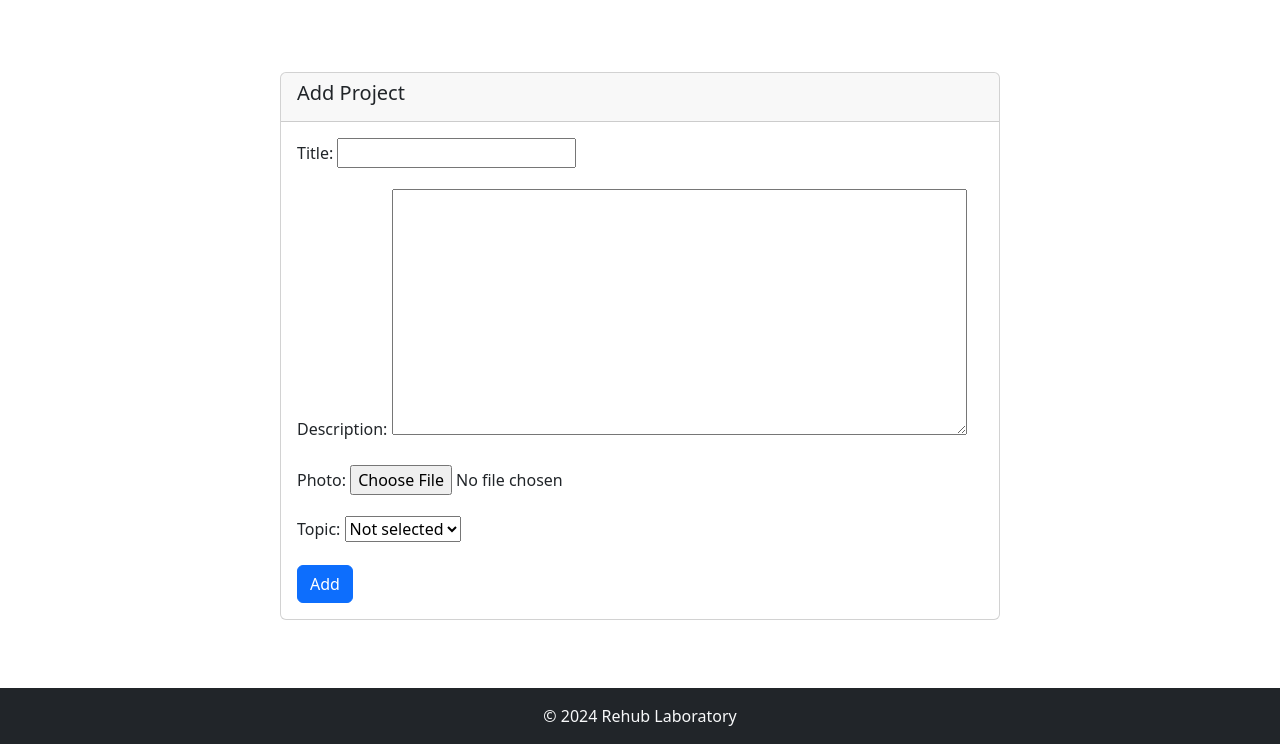
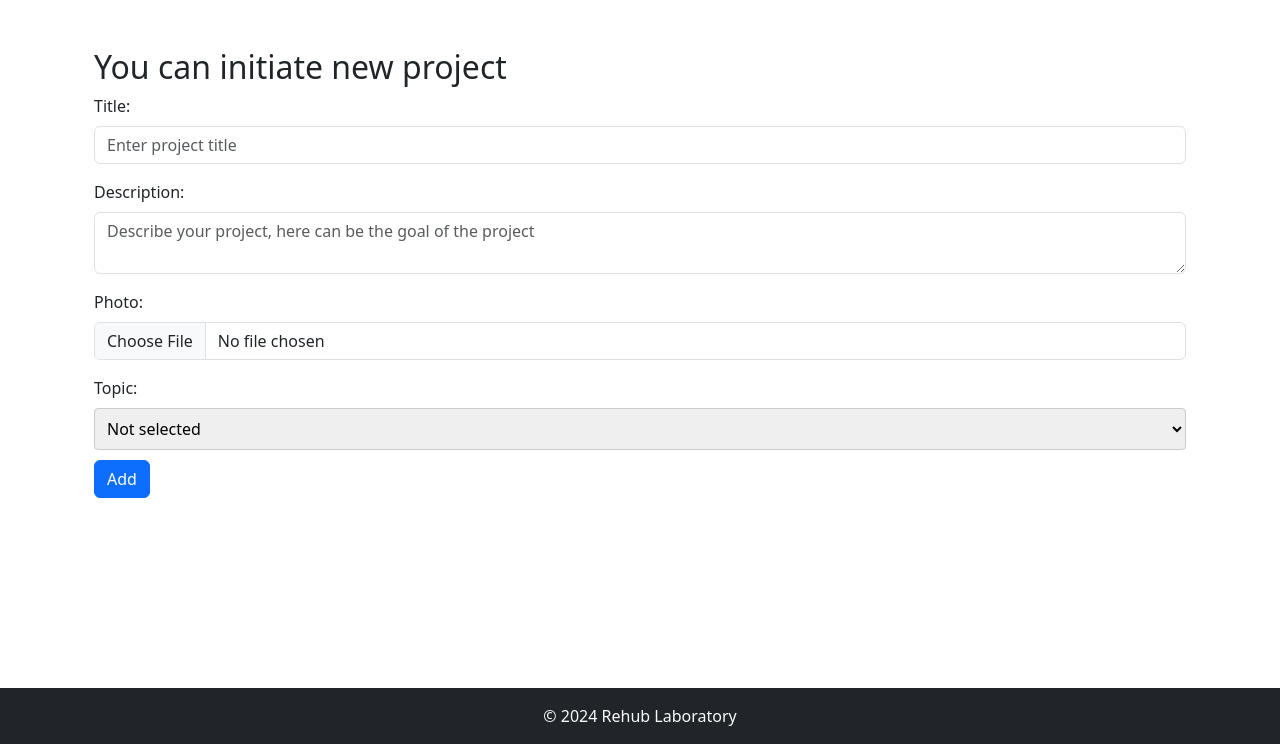
Before and after one commit to igoryashkka/rehub, a Django app: page /addproject/ in a window 1280 px wide. Shown: the part 56-800 px from the top of the page. Run offline with Django 5.2, Linux system fonts and the light colour scheme; data comes from the database, SQL or seed files in the repository; both versions use the stored data as it was after the commit; some libraries are stand-ins or nearby versions.

Commit message:
edit adding project form

```diff
--- a/forum/static/forum/css/style.css
+++ b/forum/static/forum/css/style.css
@@ -99,3 +99,13 @@
 /* .card-body {
     flex: 1;
 } */
+
+/* move to addproject.css */
+select {
+    width: 100%;
+    padding: 8px;
+    margin-bottom: 10px;
+    border: 1px solid #ccc;
+    border-radius: 4px;
+    box-sizing: border-box;
+}
--- a/forum/templates/forum/addproject.html
+++ b/forum/templates/forum/addproject.html
@@ -1,21 +1,22 @@
 {% extends 'forum/base.html' %}
 
 {% block content %}
+<style>
+select {
+    width: 100%;
+    padding: 8px;
+    margin-bottom: 10px;
+    border: 1px solid #ccc;
+    border-radius: 4px;
+    box-sizing: border-box;
+}
 
-<div class="container mt-4">
-    <div class="row justify-content-center">
-        <div class="col-md-8">
+</style>
 
-            <div class="card">
-                <div class="card-header">
-                    <h5 class="card-title">Add Project</h5>
-                </div>
-                <div class="card-body">
-
-                    <form action="{% url 'addproject' %}" method="post" class="form" enctype="multipart/form-data">
+<div class="container">
+    <h2>You can initiate new project</h2>
+    <form action="{% url 'addproject' %}" method="post" enctype="multipart/form-data">
         {% csrf_token %}
-
-                        <!-- Display form errors, if any -->
         {% if form.errors %}
             <div class="alert alert-danger" role="alert">
                 <strong>Error!</strong> Please correct the following errors.
@@ -26,37 +27,33 @@
                 </ul>
             </div>
         {% endif %}
+
         <div class="form-group">
-                            <label class="form-label" for="{{ form.title.id_for_label }}">{{ form.title.label }}:</label>
-                            {{ form.title }}
+            <label class="form-label" for="{{ form.title.id_for_label }}">Title:</label>
+            <input type="text" id="{{ form.title.id_for_label }}" name="{{ form.title.name }}" placeholder="Enter project title" class="form-control" required>
             <div class="form-error">{{ form.title.errors }}</div>
         </div>
 
         <div class="form-group">
-                            <label class="form-label" for="{{ form.description.id_for_label }}">{{ form.description.label }}:</label>
-                            {{ form.description }}
+            <label class="form-label" for="{{ form.description.id_for_label }}">Description:</label>
+            <textarea id="{{ form.description.id_for_label }}" name="{{ form.description.name }}" placeholder="Describe your project, here can be the goal of the project" class="form-control" required></textarea>
             <div class="form-error">{{ form.description.errors }}</div>
         </div>
 
         <div class="form-group">
-                            <label class="form-label" for="{{ form.description.id_for_label }}">{{ form.photo.label }}:</label>
-                            {{ form.photo }}
-                            <div class="form-error">{{ form.description.errors }}</div>
+            <label class="form-label" for="{{ form.photo.id_for_label }}">Photo:</label>
+            <input type="file" id="{{ form.photo.id_for_label }}" name="{{ form.photo.name }}" class="form-control">
+            <div class="form-error">{{ form.photo.errors }}</div>
         </div>
 
-                        <div class="form-group">
-                            <label class="form-label" for="{{ form.topic.id_for_label }}">{{ form.topic.label }}:</label>
+        <div>
+            <label for="topic">Topic:</label>
             {{ form.topic }}
-                            <div class="form-error">{{ form.topic.errors }}</div>
+            <div class="form-error"></div>
         </div>
+
         <button type="submit" class="btn btn-primary">Add</button>
     </form>
-
-                </div>
-            </div>
-
-        </div>
-    </div>
 </div>
 
 {% endblock %}
--- a/forum/templates/forum/base.html
+++ b/forum/templates/forum/base.html
@@ -13,6 +13,7 @@
     <link rel="stylesheet" href="https://stackpath.bootstrapcdn.com/bootstrap/4.5.2/css/bootstrap.min.css">
     <link type="text/css" href="{% static 'forum/css/style.css' %}" rel="stylesheet"/>
     <link type="text/css"  href="{% static 'forum/css/projects.css' %}" rel="stylesheet">
+    <link type="text/css"  href="{% static 'forum/css/addproject.css' %}" rel="stylesheet">
     <link rel="stylesheet" href="https://cdnjs.cloudflare.com/ajax/libs/font-awesome/5.15.3/css/all.min.css">
 
 
--- a/forum/views.py
+++ b/forum/views.py
@@ -155,6 +155,8 @@
 
     def get_context_data(self, **kwargs):
         context = super().get_context_data(**kwargs)
+        context['topic_options'] = Topic.objects.all()
+        print(f'Topic.objects.all() - {Topic.objects.all()}')
         if self.request.user.id != None:
             context['current_photo'] = self.get_user_details_by_id(self.request.user.id)['current_photo']
         return context
```
Also changed, not shown: db.sqlite3, forum/static/forum/css/addproject.css (added), media/photos/2024/02/21/2024-02-21_05.21.57.jpg (added), media/photos/2024/02/21/photo_2024-01-29_20.13.15.jpeg (added). Lines whose indentation alone changed are shown as unchanged.
